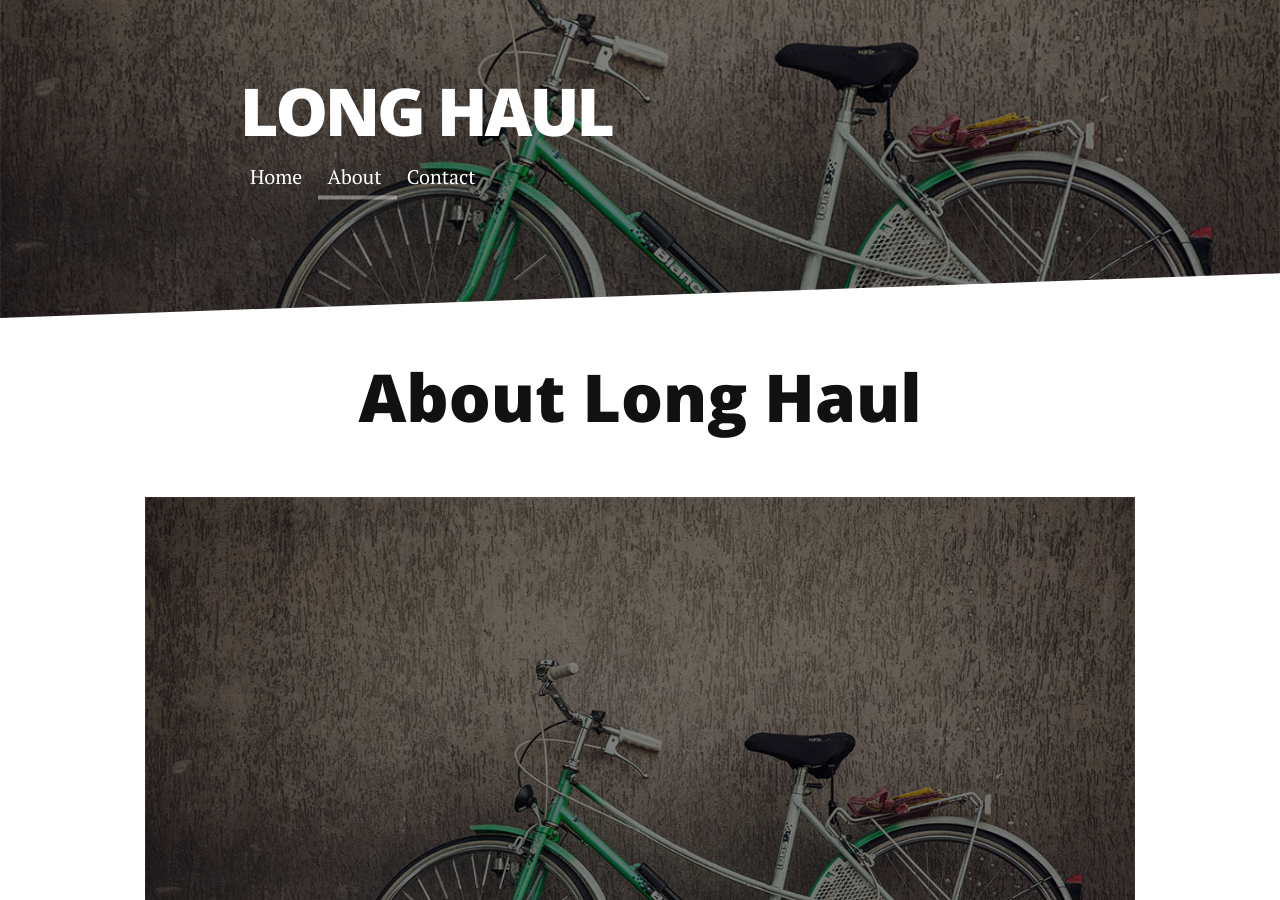
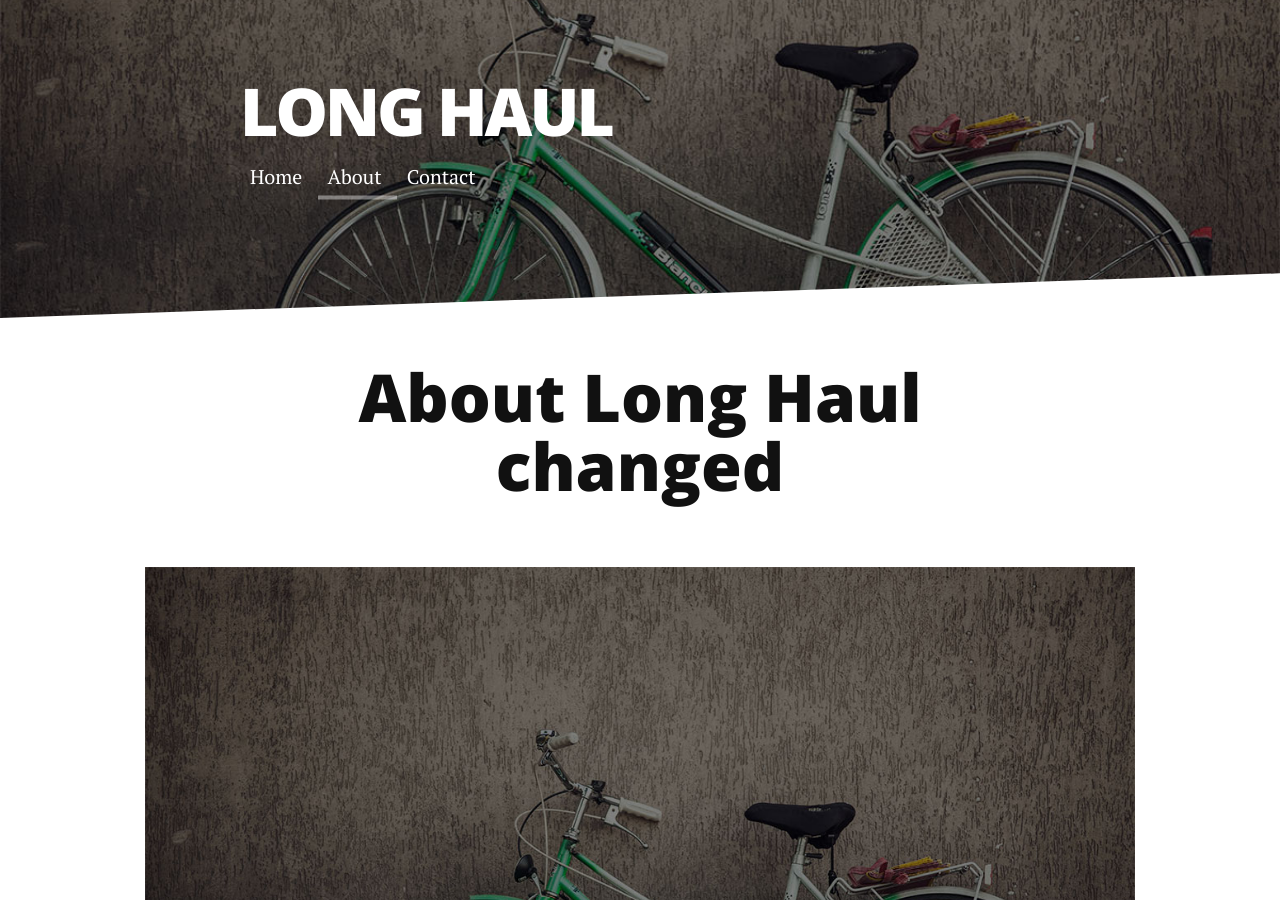
Before and after one commit to JuHanHeo/JuHanHeo.github.io, a Jekyll site: the page built from about.md, in a window 1280 px wide and 900 px high. Built offline with Jekyll 4.4.1, drawn with Linux system fonts in a browser that asks for light colours; nearby versions of some CDN libraries.

Commit message:
changed on ubuntu

```diff
--- a/about.md
+++ b/about.md
@@ -4,7 +4,7 @@ title: About Long Haul
 ---
 
 <div class="post">
-	<h1 class="pageTitle">About Long Haul</h1>
+	<h1 class="pageTitle">About Long Haul changed</h1>
 	<img src="{{ '/assets/img/touring.jpg' | prepend: site.baseurl }}" alt="">
 	<p class="intro">Long Haul is a minimal, long form <a href="http://jekyllrb.com">Jekyll</a> Theme. It can be used as is or customized to your hearts desire.</p>
 	<p>Long Haul was created in honor of all the hard working touring bicycles that have traversed the globe time and time again. Take it for a spin.</p>
```
